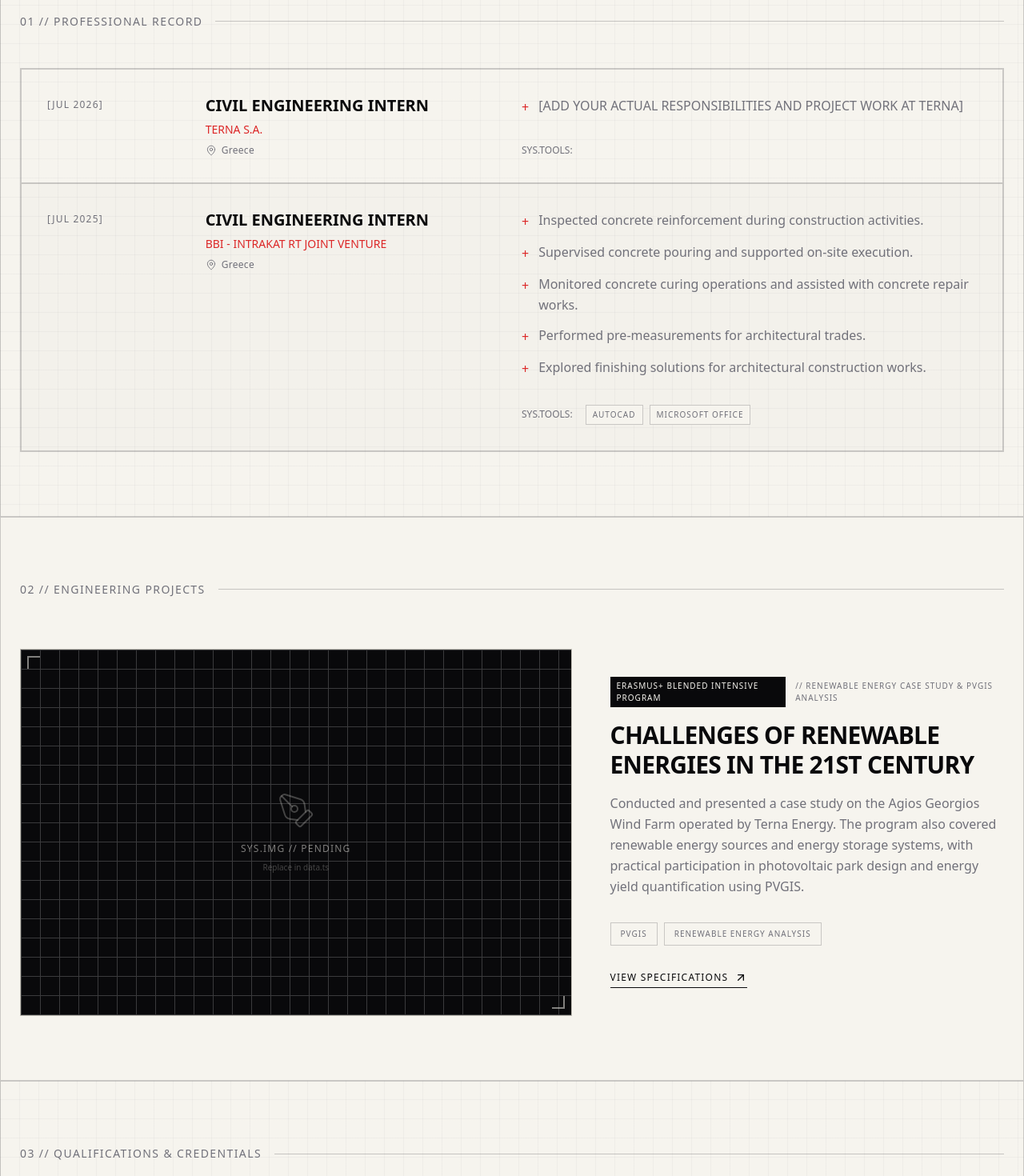
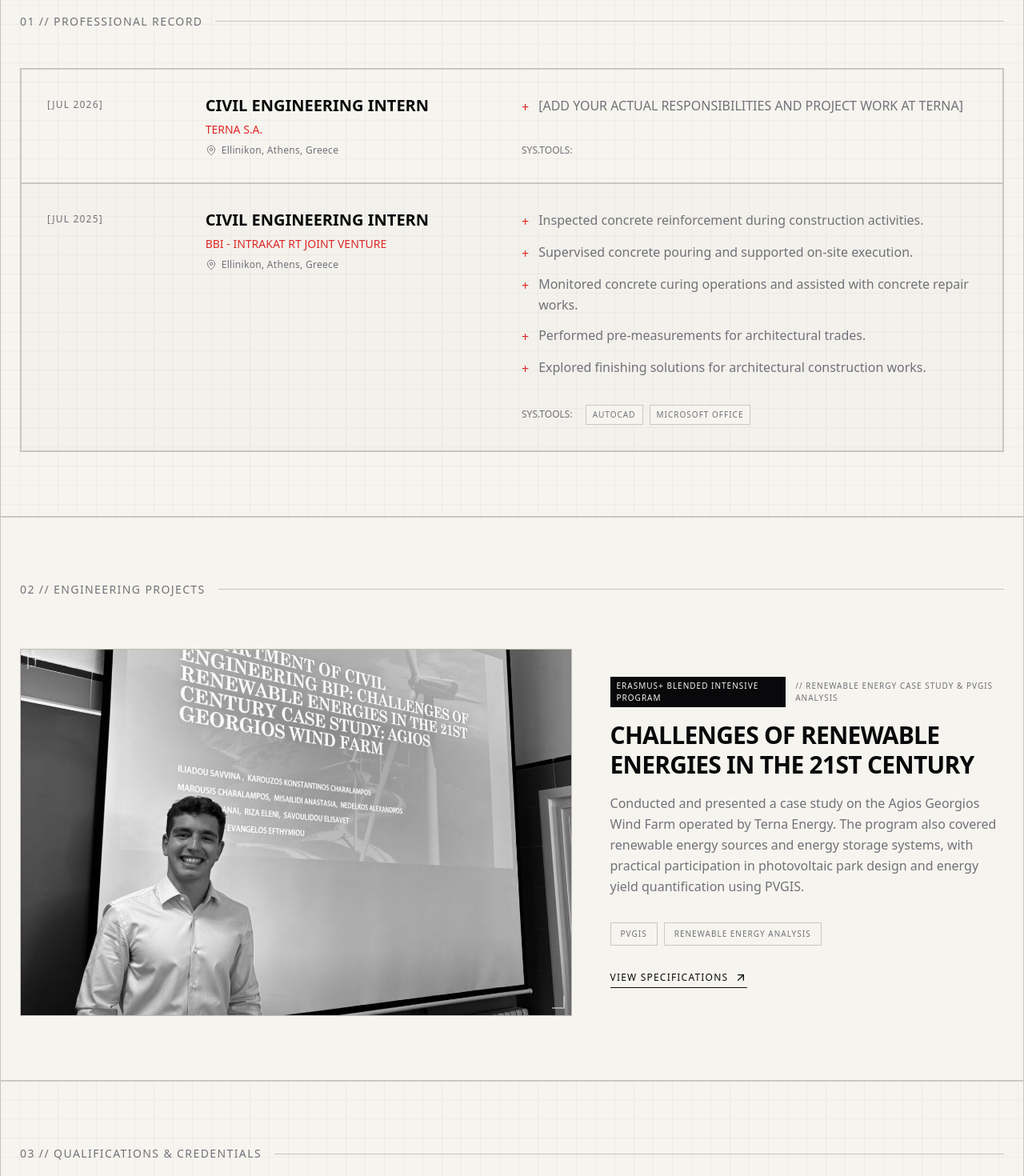
Before and after one commit to arisloumos/civil-engineering-portfolio, a Next.js app: page / in a window 1280 px wide. Shown: the part 594-2064 px from the top of the page at 80% size. Built offline with nearby package versions, Linux system fonts and the light colour scheme.

Commit message:
complete push

```diff
--- /dev/null
+++ b/src/components/GalleryBlock.tsx
@@ -0,0 +1,79 @@
+"use client"; // This tells Next.js this component uses interactive state
+
+import { useState } from "react";
+import { ChevronLeft, ChevronRight, PenTool } from "lucide-react";
+
+interface GalleryBlockProps {
+  images: string[];
+}
+
+export default function GalleryBlock({ images }: GalleryBlockProps) {
+  const [currentIndex, setCurrentIndex] = useState(0);
+
+  // If there are no images, don't render anything
+  if (!images || images.length === 0) return null;
+
+  const handleNext = () => setCurrentIndex((prev) => (prev === images.length - 1 ? 0 : prev + 1));
+  const handlePrev = () => setCurrentIndex((prev) => (prev === 0 ? images.length - 1 : prev - 1));
+
+  const currentImage = images[currentIndex];
+  const isPlaceholder = currentImage.includes("placeholder");
+
+  return (
+    <div className="relative w-full h-full flex group bg-paper-dark overflow-hidden">
+
+      {/* 1. Image Display */}
+      {isPlaceholder ? (
+        <div className="absolute inset-0 flex flex-col items-center justify-center bg-graphite text-paper/50">
+          <div className="absolute inset-0 opacity-20" style={{
+            backgroundImage: 'linear-gradient(to right, #ffffff 1px, transparent 1px), linear-gradient(to bottom, #ffffff 1px, transparent 1px)',
+            backgroundSize: '24px 24px'
+          }}></div>
+          <PenTool className="w-12 h-12 mb-4 opacity-50" strokeWidth={1} />
+          <p className="font-mono text-xs tracking-widest z-10">SYS.IMG // PENDING</p>
+        </div>
+      ) : (
+        /* The key attribute forces the image element to re-render when the index changes */
+        // eslint-disable-next-line @next/next/no-img-element
+        <img
+          key={currentImage}
+          src={currentImage}
+          alt={`Technical view ${currentIndex + 1}`}
+          className="object-cover w-full h-full grayscale group-hover:grayscale-0 transition-all duration-500"
+        />
+      )}
+
+      {/* 2. Decorative CAD Corners */}
+      <div className="absolute top-0 left-0 w-4 h-4 border-t-2 border-l-2 border-paper m-2 opacity-50 z-10"></div>
+      <div className="absolute bottom-0 right-0 w-4 h-4 border-b-2 border-r-2 border-paper m-2 opacity-50 z-10"></div>
+
+      {/* 3. Navigation Controls (Only render if there is more than 1 image) */}
+      {images.length > 1 && (
+        <div className="absolute bottom-0 left-0 w-full p-4 flex justify-between items-end opacity-0 group-hover:opacity-100 transition-opacity duration-300 z-20">
+
+          {/* Metadata Counter (e.g., IMG // 01/02) */}
+          <div className="bg-graphite text-paper font-mono text-[10px] tracking-widest px-2 py-1 shadow-sm">
+            IMG 0{currentIndex + 1}/0{images.length}
+          </div>
+
+          {/* Arrow Buttons */}
+          <div className="flex gap-1 shadow-sm">
+            <button
+              onClick={handlePrev}
+              className="bg-paper text-graphite p-1.5 hover:bg-blueprint hover:text-paper border structural-border transition-colors cursor-pointer"
+            >
+              <ChevronLeft className="w-4 h-4" strokeWidth={1.5} />
+            </button>
+            <button
+              onClick={handleNext}
+              className="bg-paper text-graphite p-1.5 hover:bg-blueprint hover:text-paper border structural-border transition-colors cursor-pointer"
+            >
+              <ChevronRight className="w-4 h-4" strokeWidth={1.5} />
+            </button>
+          </div>
+
+        </div>
+      )}
+    </div>
+  );
+}
--- a/src/components/Projects.tsx
+++ b/src/components/Projects.tsx
@@ -1,5 +1,6 @@
 import { PORTFOLIO_DATA } from "@/data";
-import { ArrowUpRight, PenTool } from "lucide-react";
+import { ArrowUpRight } from "lucide-react";
+import GalleryBlock from "./GalleryBlock"; // <--- We import our new tool here
 
 export default function Projects() {
   return (
@@ -17,7 +18,6 @@ export default function Projects() {
         {/* Projects Container */}
         <div className="flex flex-col gap-16 md:gap-24">
           {PORTFOLIO_DATA.projects.map((project, index) => {
-            // Alternating layout: Even index = text left, Odd index = text right
             const isEven = index % 2 === 0;
 
             return (
@@ -26,39 +26,15 @@ export default function Projects() {
                 className={`flex flex-col ${isEven ? 'lg:flex-row' : 'lg:flex-row-reverse'} gap-8 lg:gap-12 group`}
               >
 
-                {/* Visual / Image Block (occupies 7 columns on desktop) */}
-                <div className="w-full lg:w-7/12 relative aspect-[4/3] lg:aspect-[3/2] structural-border bg-paper-dark overflow-hidden">
-                  {/*
-                    This checks if you are using the dummy placeholder.
-                    If yes, it shows a cool CSS CAD blueprint.
-                    If no, it will try to load your real image!
-                  */}
-                  {project.image.includes("placeholder") ? (
-                    <div className="absolute inset-0 flex flex-col items-center justify-center bg-graphite text-paper/50">
-                      {/* CSS Grid Pattern Overlay */}
-                      <div className="absolute inset-0 opacity-20" style={{
-                        backgroundImage: 'linear-gradient(to right, #ffffff 1px, transparent 1px), linear-gradient(to bottom, #ffffff 1px, transparent 1px)',
-                        backgroundSize: '24px 24px'
-                      }}></div>
-                      <PenTool className="w-12 h-12 mb-4 opacity-50" strokeWidth={1} />
-                      <p className="font-mono text-xs tracking-widest z-10">SYS.IMG // PENDING</p>
-                      <p className="font-mono text-[10px] opacity-50 z-10 mt-2">Replace in data.ts</p>
-                    </div>
-                  ) : (
-                    // eslint-disable-next-line @next/next/no-img-element
-                    <img
-                      src={project.image}
-                      alt={project.title}
-                      className="object-cover w-full h-full grayscale group-hover:grayscale-0 transition-all duration-500"
-                    />
-                  )}
+                {/* Visual / Image Block Container */}
+                <div className="w-full lg:w-7/12 relative aspect-[4/3] lg:aspect-[3/2] structural-border bg-paper-dark">
 
-                  {/* Decorative corner markers */}
-                  <div className="absolute top-0 left-0 w-4 h-4 border-t-2 border-l-2 border-paper m-2 opacity-50 z-10"></div>
-                  <div className="absolute bottom-0 right-0 w-4 h-4 border-b-2 border-r-2 border-paper m-2 opacity-50 z-10"></div>
+                  {/* --- WE USE THE NEW GALLERY BLOCK HERE --- */}
+                  <GalleryBlock images={project.images} />
+
                 </div>
 
-                {/* Text / Data Block (occupies 5 columns on desktop) */}
+                {/* Text / Data Block */}
                 <div className="w-full lg:w-5/12 flex flex-col justify-center">
 
                   {/* Project Metadata */}
--- a/src/data.ts
+++ b/src/data.ts
@@ -21,18 +21,21 @@ export const PORTFOLIO_DATA = {
       year: "JUL 2026",
       role: "Civil Engineering Intern",
       company: "TERNA S.A.",
-      location: "Greece",
+      logo: "/terna-logo.png",
+      location: "Ellinikon, Athens, Greece",
       achievements: [
         "[ADD YOUR ACTUAL RESPONSIBILITIES AND PROJECT WORK AT TERNA]",
       ],
       tools: [],
+      images: ["/api/placeholder/800/1000", "/api/placeholder/800/1000"],
     },
     {
       id: "exp-02",
       year: "JUL 2025",
       role: "Civil Engineering Intern",
       company: "BBI - INTRAKAT RT JOINT VENTURE",
-      location: "Greece",
+      logo: "/aktor-logo.png",
+      location: "Ellinikon, Athens, Greece",
       achievements: [
         "Inspected concrete reinforcement during construction activities.",
         "Supervised concrete pouring and supported on-site execution.",
@@ -41,6 +44,7 @@ export const PORTFOLIO_DATA = {
         "Explored finishing solutions for architectural construction works.",
       ],
       tools: ["AutoCAD", "Microsoft Office"],
+      images: ["/ellinikon-tower.jpg", "/internship-gear.jpg"],
     },
   ],
 
@@ -53,7 +57,7 @@ export const PORTFOLIO_DATA = {
       description:
         "Conducted and presented a case study on the Agios Georgios Wind Farm operated by Terna Energy. The program also covered renewable energy sources and energy storage systems, with practical participation in photovoltaic park design and energy yield quantification using PVGIS.",
       tools: ["PVGIS", "Renewable Energy Analysis"],
-      image: "/api/placeholder/800/600",
+      images: ["/renewable-energies.jpg", "/granada-team.jpg"],
     },
   ],
 
```
